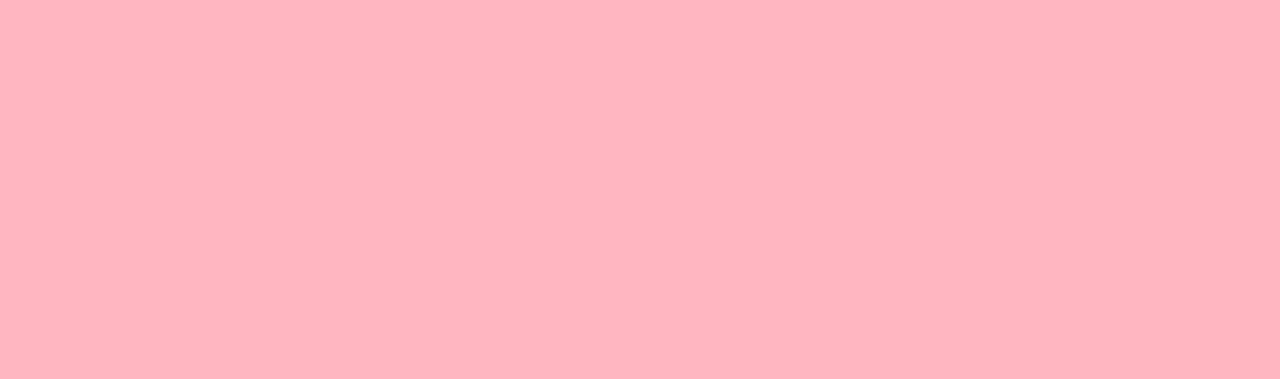
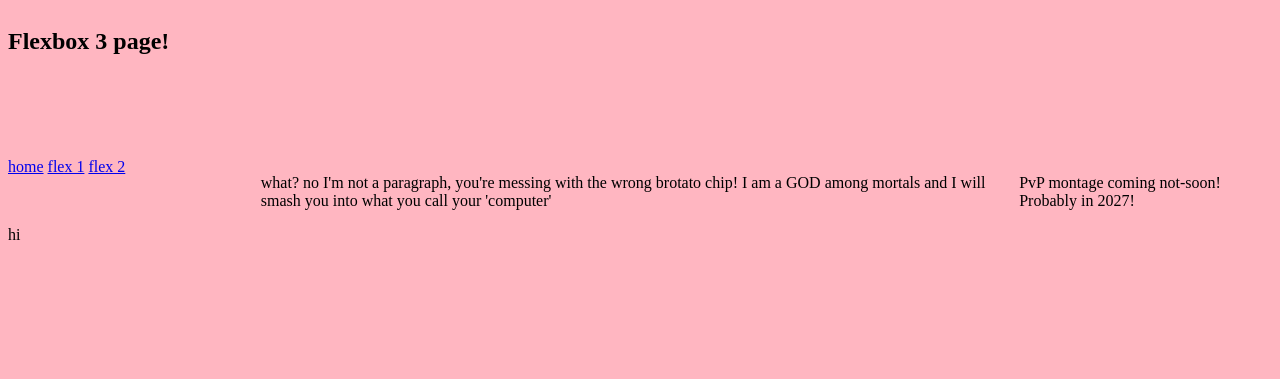
Before and after one commit to iamawebdevhi/flexbox_example_one-main, a plain HTML site: page html/flexbox3.html in a window 1280 px wide. Drawn offline with Linux system fonts and the light colour scheme.

Commit message:
Added content to flex3

```diff
--- a/html/flexbox3.html
+++ b/html/flexbox3.html
@@ -9,13 +9,23 @@
 <body>
     <div class="container">
         <header>
-
+            <h2>Flexbox 3 page!</h2>
         </header>
         <div class="center">
-
+            <nav>
+                <a href="../index.html">home</a>
+                <a href="flexbox1.html">flex 1</a>
+                <a href="flexbox2.html">flex 2</a>
+            </nav>
+            <main>
+                <p>what? no I'm not a paragraph, you're messing with the wrong brotato chip! I am a GOD among mortals and I will smash you into what you call your 'computer'</p>
+            </main>
+            <aside>
+                <p>PvP montage coming not-soon! Probably in 2027!</p>
+            </aside>
         </div>
         <footer>
-
+            hi
         </footer>
     </div>
 </body>
```
